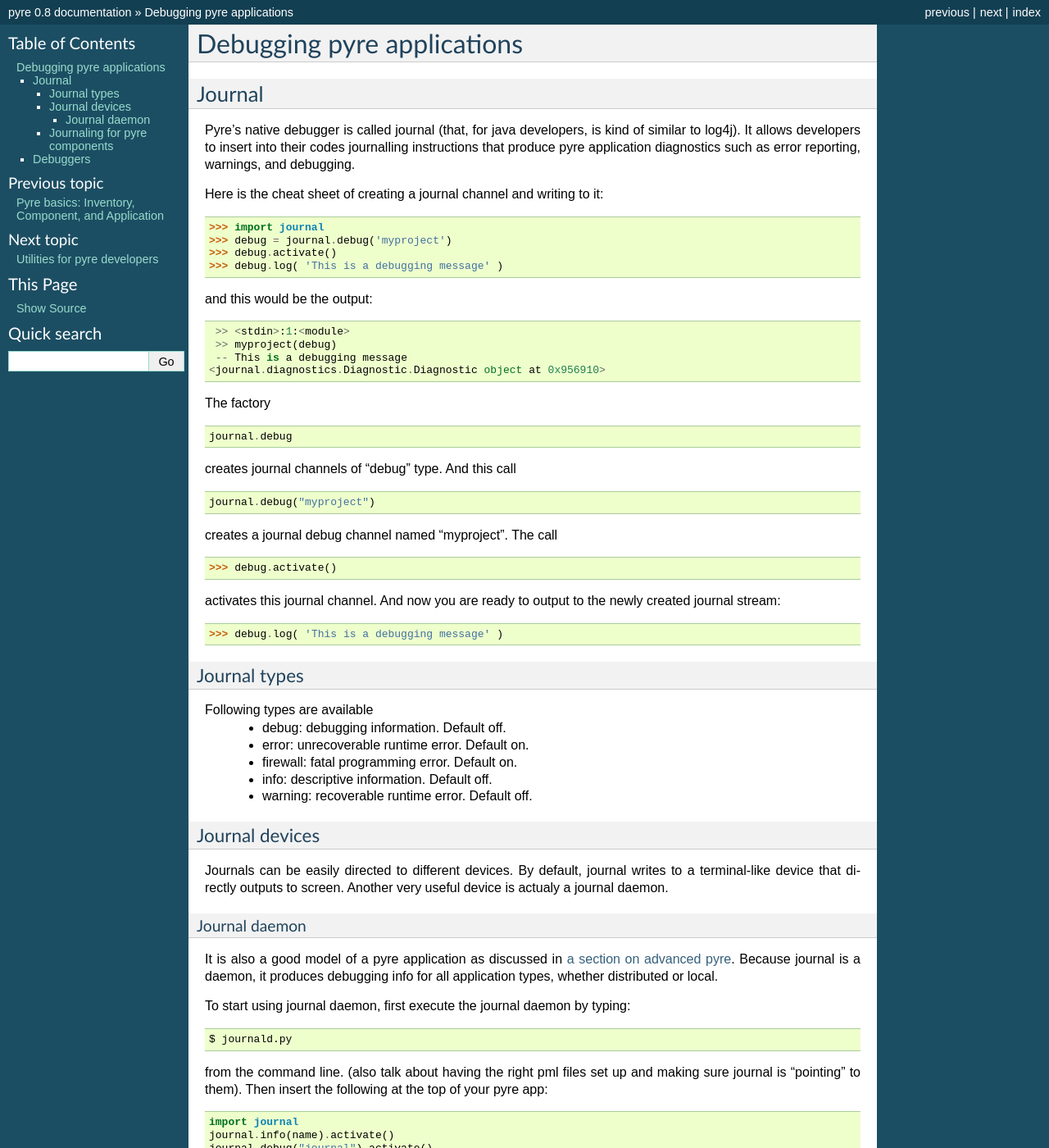
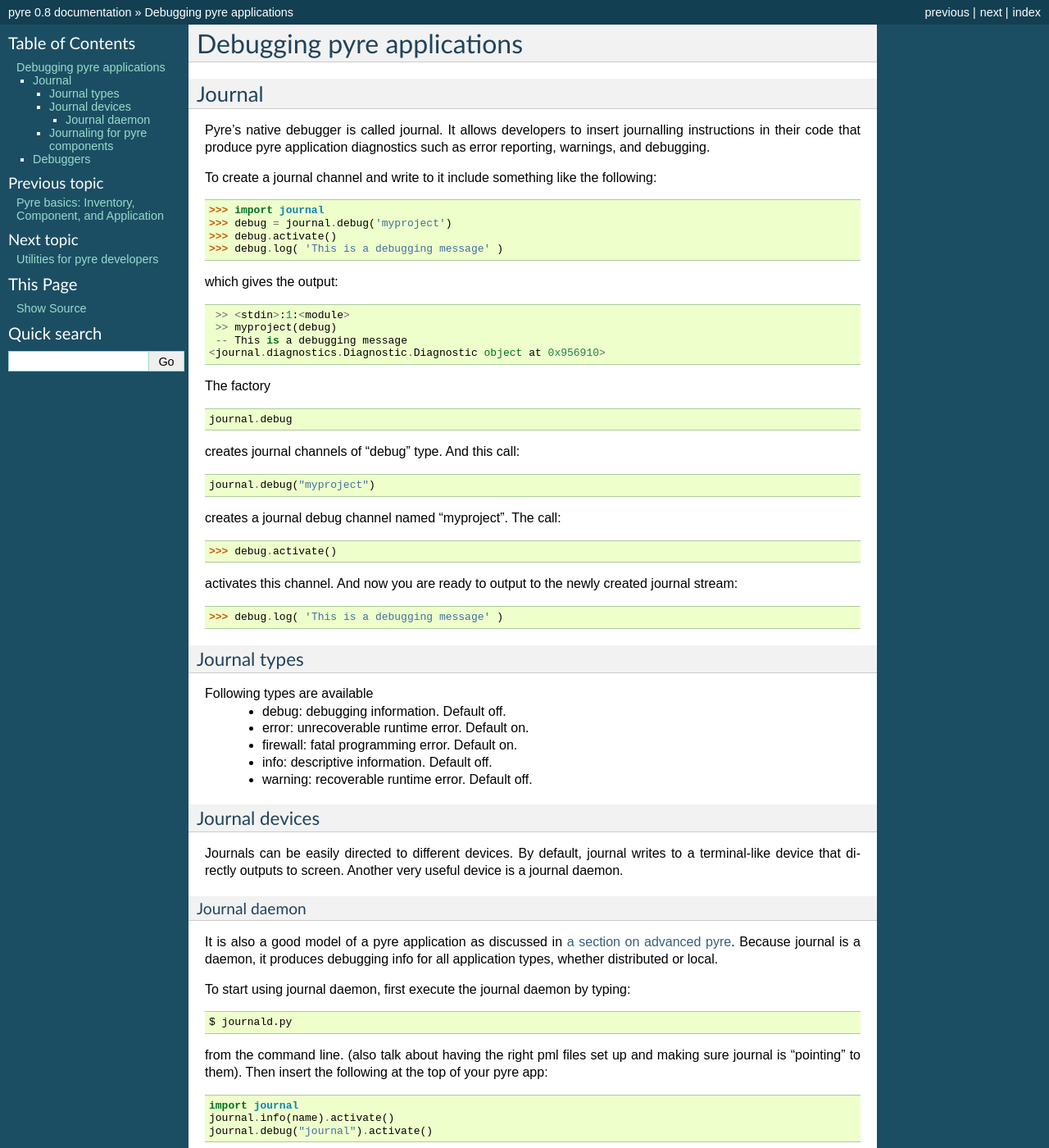
Before and after one commit to danse-inelastic/pyre, a Sphinx documentation site: the page built from docs/debugging.rst, in a window 1280 px wide and 1400 px high. Shown: the whole window at 82% size. Built offline with Sphinx 7.4.7, drawn with Linux system fonts in a browser that asks for light colours; formulas are drawn with MathJax 3; some of the changed lines change nothing that is shown; some of the changed text lies outside the part shown.

```diff
--- /dev/null
+++ b/docs/SI.py
@@ -0,0 +1,96 @@
+#!/usr/bin/env python
+#
+# ~~~~~~~~~~~~~~~~~~~~~~~~~~~~~~~~~~~~~~~~~~~~~~~~~~~~~~~~~~~~~~~~~~~~~~~~~~~~~~~~
+#
+#                               Michael A.G. Aivazis
+#                        California Institute of Technology
+#                        (C) 1998-2005  All Rights Reserved
+#
+# <LicenseText>
+#
+# ~~~~~~~~~~~~~~~~~~~~~~~~~~~~~~~~~~~~~~~~~~~~~~~~~~~~~~~~~~~~~~~~~~~~~~~~~~~~~~~~
+#
+
+from unit import unit, dimensionless
+
+
+# basic SI units
+
+meter = unit(1.0, (1, 0, 0, 0, 0, 0, 0))
+kilogram = unit(1.0, (0, 1, 0, 0, 0, 0, 0))
+second = unit(1.0, (0, 0, 1, 0, 0, 0, 0))
+ampere = unit(1.0, (0, 0, 0, 1, 0, 0, 0))
+kelvin = unit(1.0, (0, 0, 0, 0, 1, 0, 0))
+mole = unit(1.0, (0, 0, 0, 0, 0, 1, 0))
+candela = unit(1.0, (0, 0, 0, 0, 0, 0, 1))
+
+# the 22 derived SI units with special names
+
+radian = dimensionless                 #  plane angle
+steradian = dimensionless              #  solid angle
+
+hertz = 1/second                       #  frequency
+
+newton = meter*kilogram/second**2      #  force
+pascal = newton/meter**2               #  pressure
+joule = newton*meter                   #  work, heat
+watt = joule/second                    #  power, radiant flux
+
+coulomb = ampere*second                #  electric charge
+volt = watt/ampere                     #  electric potential difference
+farad = coulomb/volt                   #  capacitance
+ohm = volt/ampere                      #  electric resistance
+siemens = ampere/volt                  #  electric conductance
+weber = volt*second                    #  magnetic flux
+tesla = weber/meter**2                 #  magnetic flux density
+henry = weber/ampere                   #  inductance
+
+celcius = kelvin                       #  Celcius temperature
+
+lumen = candela*steradian              #  luminus flux
+lux = lumen/meter**2                   #  illuminance
+
+becquerel = 1/second                   #  radioactivity
+gray = joule/kilogram                  #  absorbed dose
+sievert = joule/kilogram               #  dose equivalent
+katal = mole/second                    #  catalytic activity
+
+# prefixes
+
+yotta = 1e24
+zetta = 1e21
+exa = 1e18
+peta = 1e15
+tera = 1e12
+giga = 1e9
+mega = 1e6
+kilo = 1000
+hecto = 100
+deka = 10
+deci = .1
+centi = .01
+milli = .001
+micro = 1e-6
+nano = 1e-9
+pico = 1e-12
+femto = 1e-15
+atto = 1e-18
+zepto = 1e-21
+yocto = 1e-24
+
+# binary prefixes
+# Thanks to Elaine Chapin for pointing them out
+
+kibi = 2**10
+mebi = kibi**2
+gibi = kibi**3
+tebi = kibi**4
+pebi = kibi**5
+exbi = kibi**6
+
+
+# version
+__id__ = "$Id: SI.py,v 1.1.1.1 2006-11-27 00:10:06 aivazis Exp $"
+
+#
+# End of file
--- a/docs/debugging.rst
+++ b/docs/debugging.rst
@@ -6,20 +6,19 @@
 Journal
 -------
 
-Pyre's native debugger is called journal
-(that, for java developers, is kind of similar to log4j).
-It allows developers to insert into their codes journalling instructions that produce
+Pyre's native debugger is called journal.
+It allows developers to insert journalling instructions in their code that produce
 pyre application diagnostics such as
 error reporting, warnings, and debugging.
 
-Here is the cheat sheet of creating a journal channel and writing to it::
+To create a journal channel and write to it include something like the following::
 
   >>> import journal
   >>> debug = journal.debug('myproject')
   >>> debug.activate()
   >>> debug.log( 'This is a debugging message' )
 
-and this would be the output::
+which gives the output::
 
    >> <stdin>:1:<module>
    >> myproject(debug)
@@ -30,16 +29,16 @@
 
   journal.debug
 
-creates journal channels of "debug" type. And this call ::
+creates journal channels of "debug" type. And this call::
 
   journal.debug("myproject")
 
 creates a journal debug channel named "myproject".
-The call ::
+The call::
 
   >>> debug.activate()
 
-activates this journal channel.
+activates this channel.
 And now you are ready to output to the newly created journal stream::
 
   >>> debug.log( 'This is a debugging message' )
@@ -60,7 +59,7 @@
 
 Journals can be easily directed to different devices. By default, journal
 writes to a terminal-like device that directly outputs to screen.
-Another very useful device is actualy a journal daemon.
+Another very useful device is a journal daemon.
 
 
 Journal daemon
@@ -77,7 +76,7 @@
     journal.info(name).activate()
     journal.debug("journal").activate()
 
-Then in the constructor, information about the code part may be labeled in order to discern which, of the many parts of your code, is outputting the information:
+Then in the constructor, information about the code part may be labeled in order to discern which, of the many parts of your code, is outputting the information::
 
     i = journal.info(codepart)
     d = journal.debug(codepart)
```
